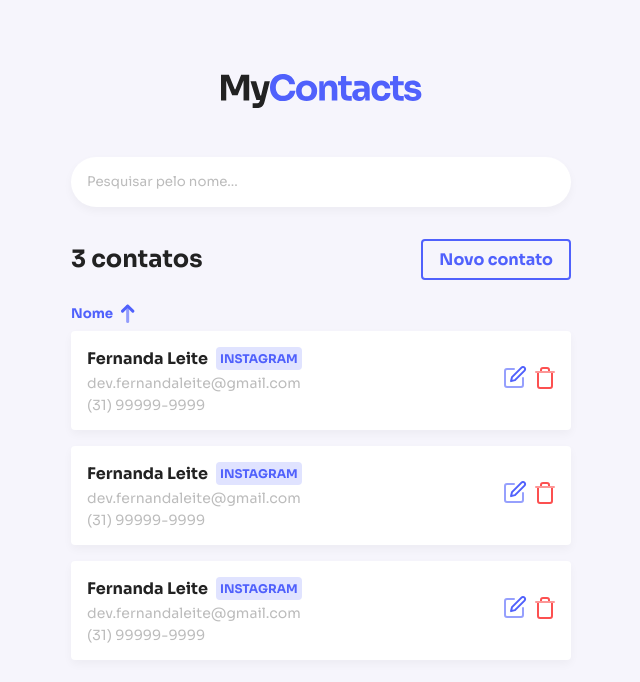
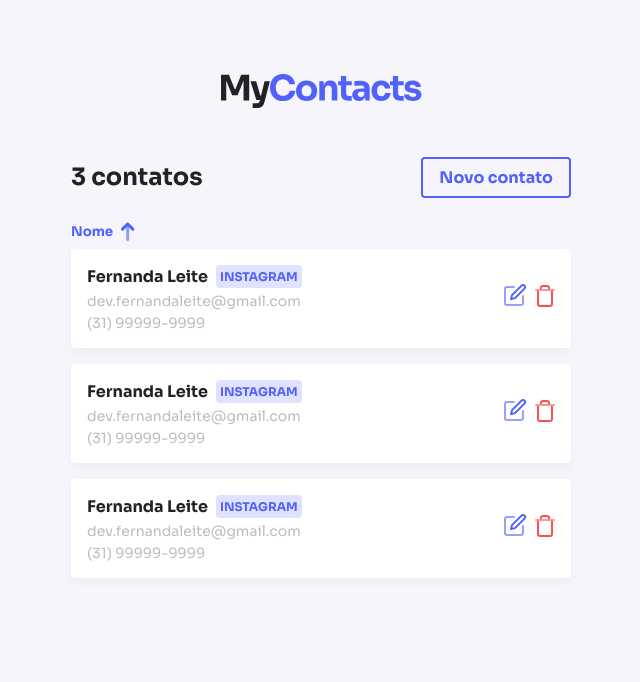
Before and after one commit to Fekleite/mycontacts-fe, a React (Create React App) app: page / in a window 1280 px wide. Shown: the top 682 px of the page, without its empty margins (319-959 px from the left). Built offline with nearby package versions, Linux system fonts and the light colour scheme.

Commit message:
refactor: remove input search

```diff
--- a/src/components/Header/index.js
+++ b/src/components/Header/index.js
@@ -1,15 +1,11 @@
 import logo from '../../assets/images/logo.svg';
 
-import { Container, InputSearchContainer } from './styles';
+import { Container } from './styles';
 
 export default function Header() {
   return (
     <Container>
       <img src={logo} alt="My Contacts" width="201" />
-
-      <InputSearchContainer>
-        <input type="text" placeholder="Pesquisar pelo nome..." />
-      </InputSearchContainer>
     </Container>
   );
 }
--- a/src/components/Header/styles.js
+++ b/src/components/Header/styles.js
@@ -2,31 +2,9 @@ import styled from 'styled-components';
 
 export const Container = styled.header`
   margin-top: 74px;
+  margin-bottom: 48px;
 
   display: flex;
   flex-direction: column;
   align-items: center;
 `;
-
-export const InputSearchContainer = styled.div`
-  width: 100%;
-  margin-top: 48px;
-
-  input {
-    width: 100%;
-    height: 50px;
-
-    background-color: #fff;
-
-    border: none;
-    border-radius: 25px;
-    padding: 0 16px;
-
-    box-shadow: 0px 4px 10px rgba(0, 0, 0, 0.04);
-    outline: 0;
-
-    &::placeholder {
-      color: ${({ theme }) => theme.colors.gray[200]};
-    }
-  }
-`;
```
